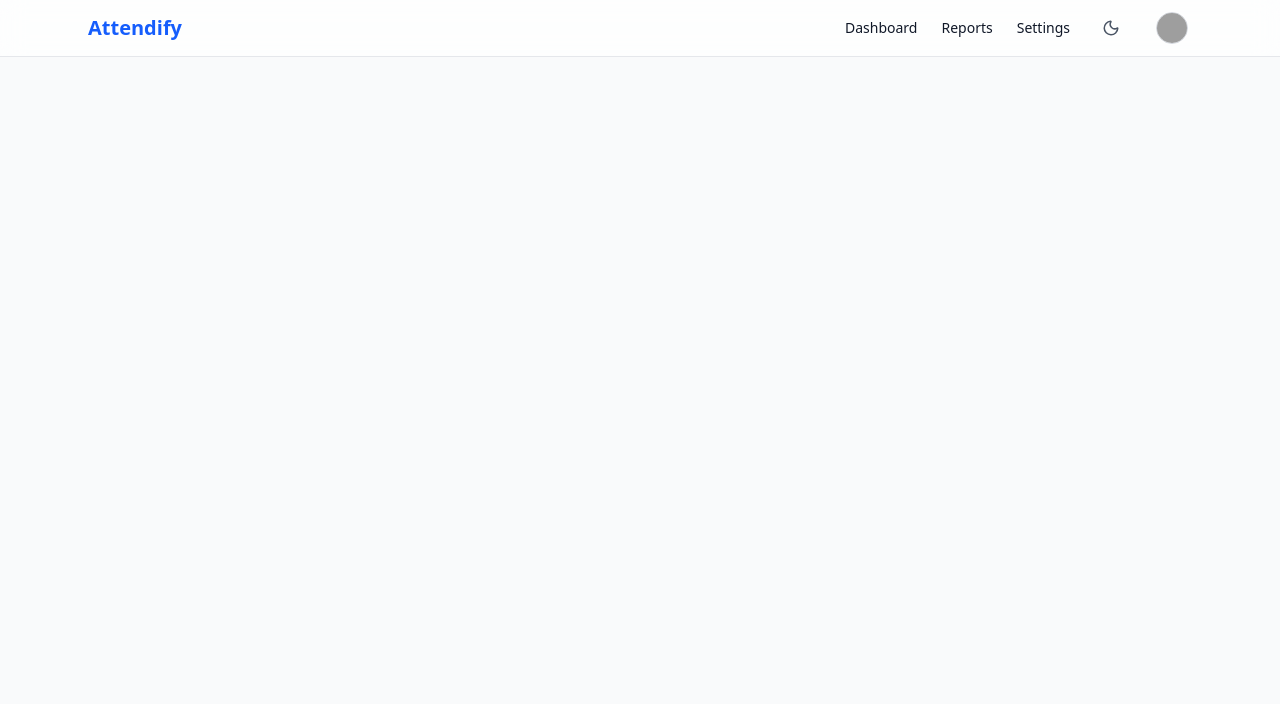
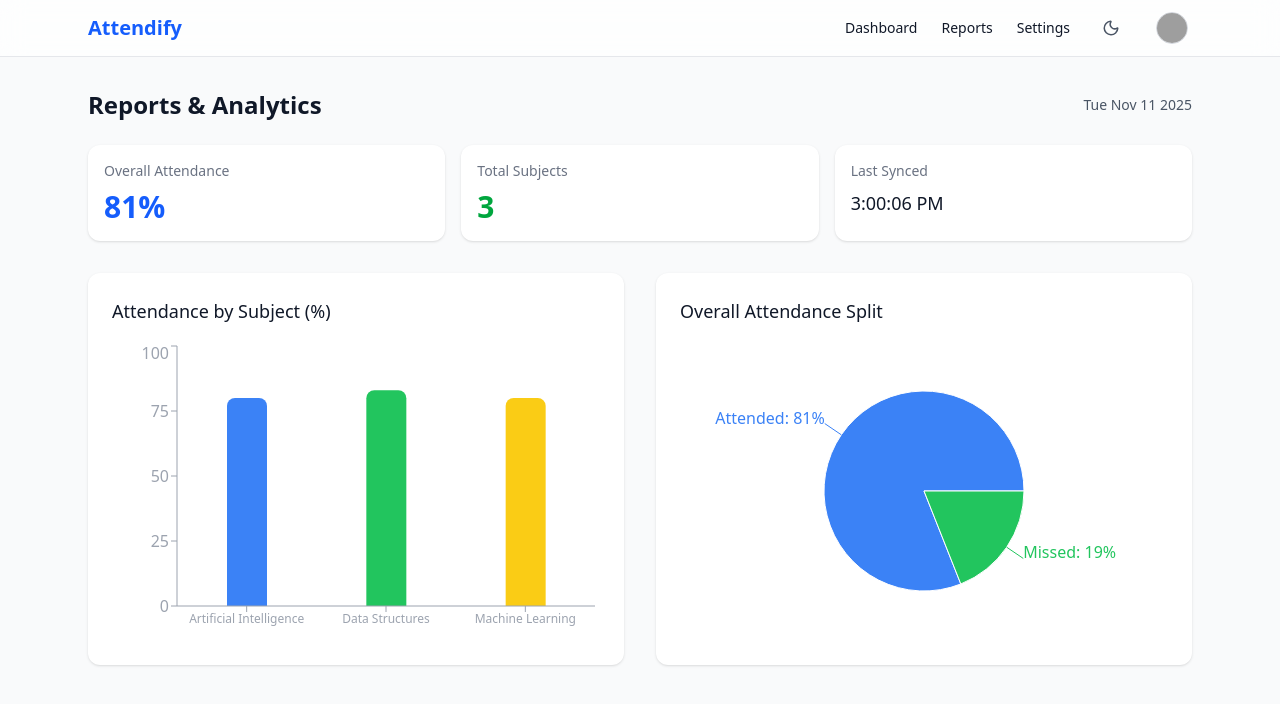
Before and after one commit to rishaaanp/attendify, a React (Vite) app: page /reports in a window 1280 px wide. Shown: the top 704 px of the page. Built offline with nearby package versions, Linux system fonts and the light colour scheme; grey boxes are pictures that could not be loaded.

Commit message:
Added Reports page with analytics charts and updated App routing

```diff
--- a/src/App.jsx
+++ b/src/App.jsx
@@ -2,16 +2,21 @@ import { BrowserRouter as Router, Routes, Route } from "react-router-dom";
 import Navbar from "./components/Navbar";
 import Dashboard from "./pages/Dashboard";
 import Profile from "./pages/Profile";
+import Reports from "./pages/Reports"; // ✅ New import
 
 function App() {
   return (
     <Router>
       <div className="min-h-screen bg-gray-50 dark:bg-gray-900 text-gray-900 dark:text-gray-100 flex flex-col">
+        {/* Navbar always visible */}
         <Navbar />
+
+        {/* Page Content */}
         <div className="flex-1 overflow-y-auto">
           <Routes>
             <Route path="/" element={<Dashboard />} />
             <Route path="/profile" element={<Profile />} />
+            <Route path="/reports" element={<Reports />} /> {/* ✅ New Route */}
           </Routes>
         </div>
       </div>
--- /dev/null
+++ b/src/pages/Reports.jsx
@@ -0,0 +1,163 @@
+import { motion } from "framer-motion";
+import {
+  BarChart,
+  Bar,
+  XAxis,
+  YAxis,
+  Tooltip,
+  ResponsiveContainer,
+  PieChart,
+  Pie,
+  Cell,
+} from "recharts";
+
+const Reports = () => {
+  const subjects = JSON.parse(localStorage.getItem("subjects")) || [
+    { id: 1, name: "Artificial Intelligence", attended: 12, total: 15 },
+    { id: 2, name: "Data Structures", attended: 10, total: 12 },
+    { id: 3, name: "Machine Learning", attended: 8, total: 10 },
+  ];
+
+  const COLORS = ["#3B82F6", "#22C55E", "#FACC15", "#EF4444"];
+
+  const overallPercentage = () => {
+    const totalAttended = subjects.reduce((sum, s) => sum + s.attended, 0);
+    const totalClasses = subjects.reduce((sum, s) => sum + s.total, 0);
+    return totalClasses === 0
+      ? 0
+      : Math.round((totalAttended / totalClasses) * 100);
+  };
+
+  const chartData = subjects.map((s) => ({
+    name: s.name,
+    percentage: s.total === 0 ? 0 : Math.round((s.attended / s.total) * 100),
+  }));
+
+  const overallData = [
+    { name: "Attended", value: overallPercentage() },
+    { name: "Missed", value: 100 - overallPercentage() },
+  ];
+
+  return (
+    <motion.div
+      className="max-w-6xl mx-auto px-4 sm:px-6 py-8"
+      initial={{ opacity: 0, y: 20 }}
+      animate={{ opacity: 1, y: 0 }}
+      transition={{ duration: 0.4 }}
+    >
+      {/* Header */}
+      <div className="flex items-center justify-between mb-6">
+        <h2 className="text-2xl font-semibold">Reports & Analytics</h2>
+        <p className="text-gray-600 dark:text-gray-400 text-sm">
+          {new Date().toDateString()}
+        </p>
+      </div>
+
+      {/* Summary Cards */}
+      <div className="grid grid-cols-1 sm:grid-cols-3 gap-4 mb-8">
+        <div className="p-4 bg-white dark:bg-gray-800 rounded-xl shadow">
+          <p className="text-sm text-gray-500 dark:text-gray-400">
+            Overall Attendance
+          </p>
+          <h3 className="text-3xl font-bold mt-2 text-blue-600 dark:text-blue-400">
+            {overallPercentage()}%
+          </h3>
+        </div>
+        <div className="p-4 bg-white dark:bg-gray-800 rounded-xl shadow">
+          <p className="text-sm text-gray-500 dark:text-gray-400">
+            Total Subjects
+          </p>
+          <h3 className="text-3xl font-bold mt-2 text-green-600 dark:text-green-400">
+            {subjects.length}
+          </h3>
+        </div>
+        <div className="p-4 bg-white dark:bg-gray-800 rounded-xl shadow">
+          <p className="text-sm text-gray-500 dark:text-gray-400">
+            Last Synced
+          </p>
+          <h3 className="text-lg font-medium mt-2">
+            {new Date().toLocaleTimeString()}
+          </h3>
+        </div>
+      </div>
+
+      {/* Charts */}
+      <div className="grid grid-cols-1 lg:grid-cols-2 gap-8">
+        {/* Bar Chart */}
+        <motion.div
+          initial={{ opacity: 0, y: 20 }}
+          animate={{ opacity: 1, y: 0 }}
+          transition={{ duration: 0.5 }}
+          className="bg-white dark:bg-gray-800 p-6 rounded-xl shadow"
+        >
+          <h3 className="text-lg font-medium mb-4">
+            Attendance by Subject (%)
+          </h3>
+          <ResponsiveContainer width="100%" height={300}>
+            <BarChart data={chartData} barSize={40}>
+              <XAxis
+                dataKey="name"
+                stroke="#9CA3AF"
+                tick={{ fill: "#9CA3AF", fontSize: 12 }}
+              />
+              <YAxis stroke="#9CA3AF" />
+              <Tooltip
+                contentStyle={{
+                  background: "#1F2937",
+                  border: "none",
+                  color: "white",
+                }}
+              />
+              <Bar dataKey="percentage" radius={[8, 8, 0, 0]}>
+                {chartData.map((entry, index) => (
+                  <Cell
+                    key={`cell-${index}`}
+                    fill={COLORS[index % COLORS.length]}
+                  />
+                ))}
+              </Bar>
+            </BarChart>
+          </ResponsiveContainer>
+        </motion.div>
+
+        {/* Pie Chart */}
+        <motion.div
+          initial={{ opacity: 0, y: 20 }}
+          animate={{ opacity: 1, y: 0 }}
+          transition={{ duration: 0.6 }}
+          className="bg-white dark:bg-gray-800 p-6 rounded-xl shadow"
+        >
+          <h3 className="text-lg font-medium mb-4">Overall Attendance Split</h3>
+          <ResponsiveContainer width="100%" height={300}>
+            <PieChart>
+              <Pie
+                data={overallData}
+                cx="50%"
+                cy="50%"
+                outerRadius={100}
+                dataKey="value"
+                label={({ name, value }) => `${name}: ${value}%`}
+              >
+                {overallData.map((entry, index) => (
+                  <Cell
+                    key={`cell-${index}`}
+                    fill={COLORS[index % COLORS.length]}
+                  />
+                ))}
+              </Pie>
+              <Tooltip
+                contentStyle={{
+                  background: "#1F2937",
+                  border: "none",
+                  color: "white",
+                }}
+              />
+            </PieChart>
+          </ResponsiveContainer>
+        </motion.div>
+      </div>
+    </motion.div>
+  );
+};
+
+export default Reports;
```
